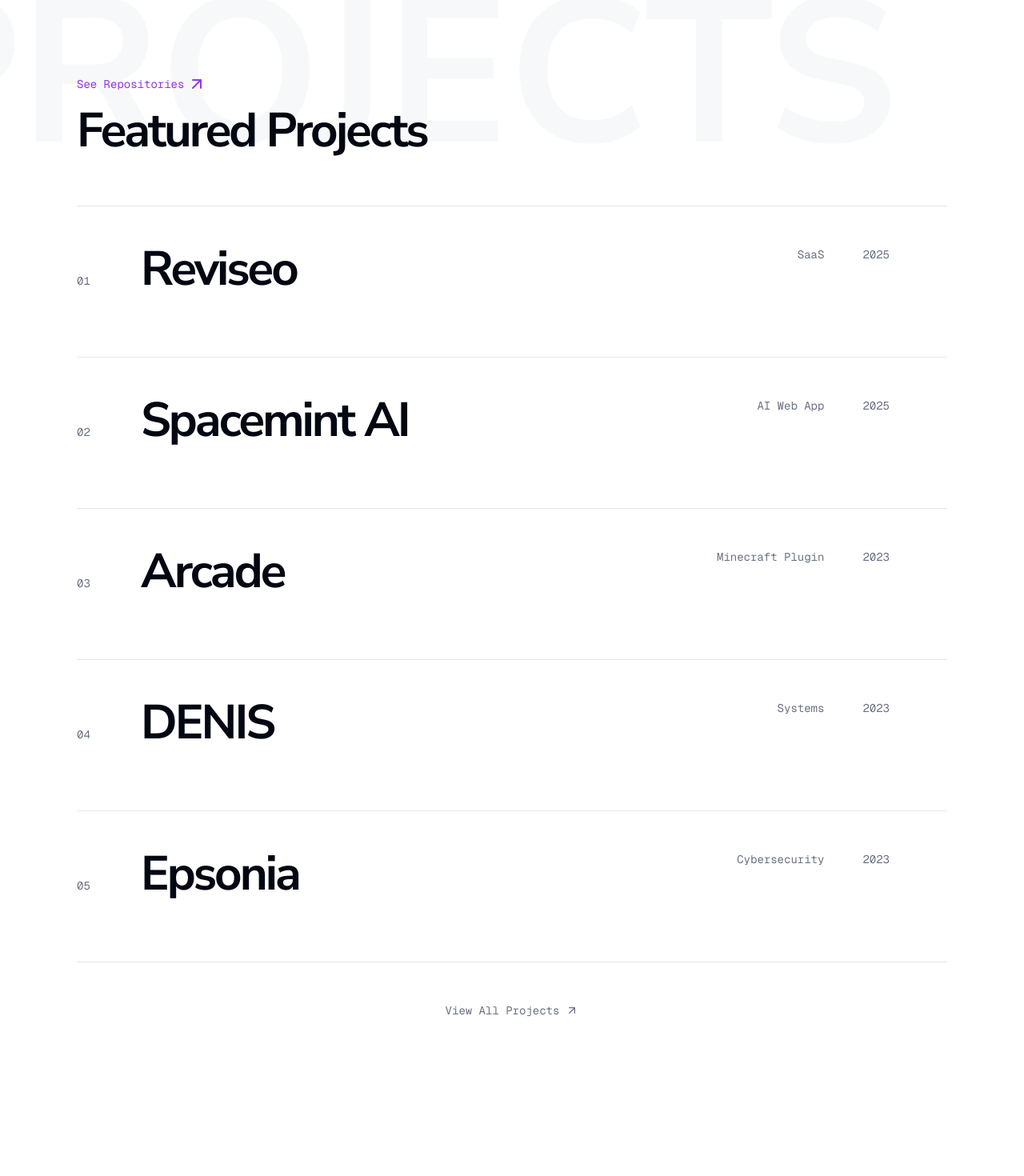
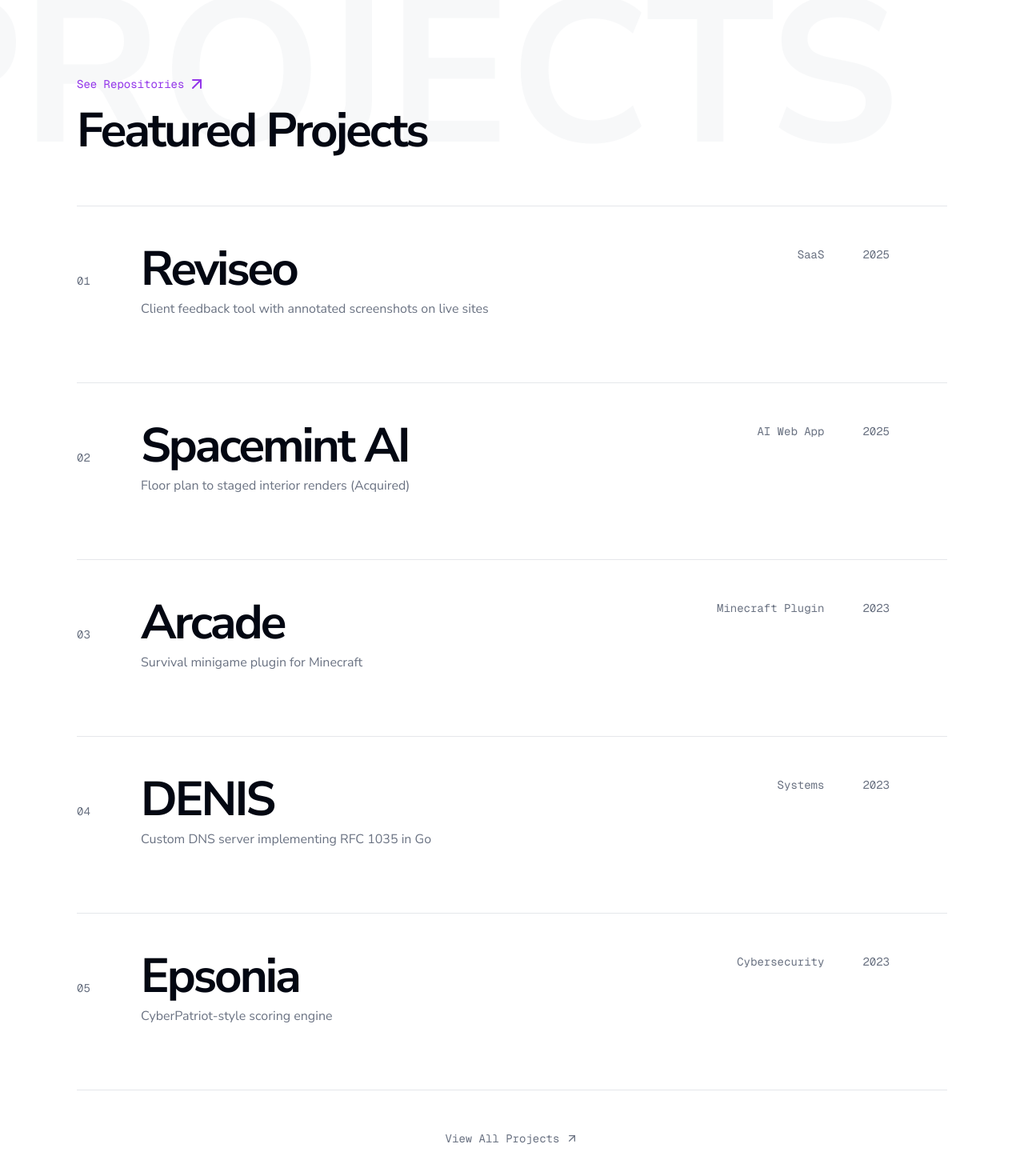
Before and after one commit to maytees/portfolio, a Next.js app: page / in a window 1280 px wide. Shown: the part 830-2300 px from the top of the page at 80% size. Built offline with nearby package versions, Linux system fonts and the light colour scheme.

Commit message:
feat: project description

```diff
--- a/components/Projects.tsx
+++ b/components/Projects.tsx
@@ -32,8 +32,8 @@ const projects = [
 		href: "https://reviseo.app",
 		source: "https://github.com/maytees/reviseo",
 		year: "2025",
-		description:
-			"Client feedback tool with annotated screenshots on live sites",
+		description: "Client feedback tool with annotated screenshots on live sites",
+		details: "Built an embeddable widget (single script tag) with invite-only access and a dashboard to track feedback status. Spoke to multiple potential agency owners (B2B) and web freelancers (B2C) to find market validity.",
 		tech: ["NextJS", "Vite", "Tigris (S3)", "Tailwind CSS", "Framer Motion"],
 	},
 	{
@@ -44,6 +44,7 @@ const projects = [
 		href: "https://spacemintai.com",
 		source: "",
 		description: "Floor plan to staged interior renders (Acquired)",
+		details: "Implemented upload → style selection → image generation flow with credit-based pricing and downloads. Acquired 14+ users prior to acquisition through social media marketing.",
 		tech: ["Vercel AI SDK", "NextJS", "Tailwind", "Google Gemini", "Posthog", "Tigris (S3)", "Polar Payments"],
 	},
 	{
@@ -53,7 +54,8 @@ const projects = [
 		href: "https://modrinth.com/plugin/arcade",
 		source: "https://github.com/maytees/arcade",
 		year: "2023",
-		description: "Survival minigame plugin, 6K+ views, 450+ downloads",
+		description: "Survival minigame plugin for Minecraft",
+		details: "6,000+ views, 450+ downloads. Refactored the entire plugin from Java to Kotlin; open-source project with customizable game modes.",
 		tech: ["Java", "Kotlin", "PaperMC"],
 	},
 	{
@@ -64,6 +66,7 @@ const projects = [
 		source: "https://github.com/maytees/denis",
 		year: "2023",
 		description: "Custom DNS server implementing RFC 1035 in Go",
+		details: "Implemented core parts of RFC 1035 (UDP listener, packet parsing, response construction). Currently extending toward lookup tables, forwarding, caching, and a web interface.",
 		tech: ["Go"],
 	},
 	{
@@ -73,7 +76,8 @@ const projects = [
 		href: "",
 		source: "https://github.com/epsonia/epsonia-rs",
 		year: "2023",
-		description: "CyberPatriot-style scoring engine in Rust",
+		description: "CyberPatriot-style scoring engine",
+		details: "Evaluates system state against predefined checks (users, groups, configs) and applies points and penalties. Rewrote from TypeScript (Deno) to Rust with modular checks and stricter error handling.",
 		tech: ["Rust", "TypeScript"],
 	},
 ];
@@ -121,8 +125,13 @@ function ProjectCard({
 						>
 							{project.title}
 						</motion.h3>
+						<p className="text-muted-foreground mt-2 max-w-md text-sm md:text-base">
+							{project.description}
+						</p>
+
+						{/* Details on hover */}
 						<motion.p
-							className="text-muted-foreground mt-2 max-w-md"
+							className="text-muted-foreground/80 mt-2 max-w-md text-sm"
 							initial={{ opacity: 0, height: 0 }}
 							animate={{
 								opacity: isHovered ? 1 : 0,
@@ -130,7 +139,7 @@ function ProjectCard({
 							}}
 							transition={{ duration: 0.3 }}
 						>
-							{project.description}
+							{project.details}
 						</motion.p>
 
 						{/* Links */}
```
